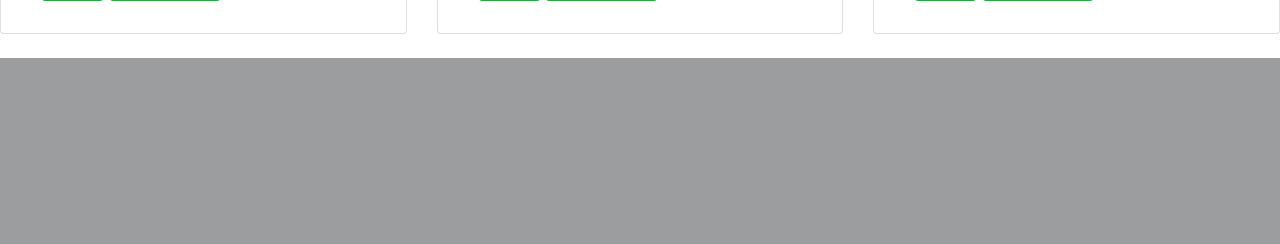
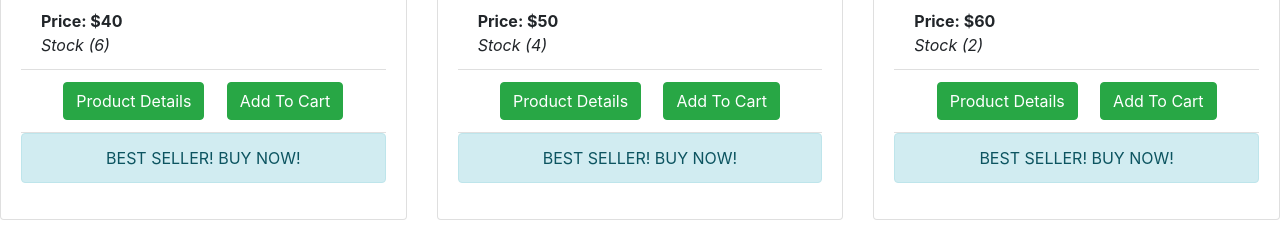
Before and after one commit to JansonSiy/eCommerceApp, a Django app: page /store/mystore/ in a window 1280 px wide. Shown: the part 1250-1494 px from the top of the page. Before the commit the page ends 1308 px from the top, so only its background shows below. Run offline with Django 3.2, Linux system fonts and the light colour scheme; a user stored in the database is signed in; data comes from the database, SQL or seed files in the repository; some libraries are stand-ins or nearby versions.

Commit message:
fixed store template and views

```diff
--- a/eCommerceApp/projectFolder_eCommerceApp/store/static/store/style.css
+++ b/eCommerceApp/projectFolder_eCommerceApp/store/static/store/style.css
@@ -12,7 +12,8 @@ h1, .active {
 }
 
 .imgSize {
-    height: 50vh;
+    height: 45vh;
+    width: 80%;
 }
 
 .imgSizeDetails {
@@ -34,3 +35,14 @@ h1, .active {
 .white {
     color: white;
 }
+
+.textCenter {
+    text-align: center;
+    text-transform: uppercase;
+}
+
+.center {
+    display: flex;
+    align-items: center;
+    justify-content: space-evenly;
+}
--- a/eCommerceApp/projectFolder_eCommerceApp/store/templates/store/mystore.html
+++ b/eCommerceApp/projectFolder_eCommerceApp/store/templates/store/mystore.html
@@ -6,29 +6,28 @@
 <link rel="stylesheet" type="text/css" href="{% static 'store/style.css' %}">
 
 {% block content %}
-    <span class="badge bg-success margin white">user: {{ user.username }}</span>
+    <span class="badge bg-success margin white">user: {{ current_user.username }}</span>
     <div class="row row-cols-1 row-cols-sm-3 g-3">
         {% for product in products %}
             <div class="col">
                 <div class="card">
+                    <div class="alert alert-success textCenter" role="alert"><strong>{{ product.name }}</strong></div>
                     <img src="{{product.image}}" class="card-img-top imgSize" alt="card-grid-image">
                     <div class="card-body">
                         <ul class="list-group list-group-flush">
                             <li class="list-group-item">
-                            <strong>{{ product.name }} ${{ product.price }}</strong>
+                                <strong>Price: ${{ product.price }}</strong>
                                 <br>
                                 <i>Stock ({{ product.quantity }})</i>
                             </li>
                             <li class="list-group-item">
-                            <a class="btn btn-success" href="{% url 'store:details' product.id %}">View</a>
-                            <a class="btn btn-success" href="{% url 'store:addToCart' product.id %}">Add to Cart</a>
+                                <div class="center">
+                                    <a class="btn btn-success" href="{% url 'store:details' product.id %}">Product Details</a>
+                                    <a class="btn btn-success" href="{% url 'store:addToCart' product.id %}">Add To Cart</a>
+                                </div>
                             </li>
                         </ul>
-                    <!-- <form action="{% url 'store:mystore' %}" method=POST>
-                        {% csrf_token %}
-                        <input id='quantity' type="number" value='quantity'>
-                        <input type='submit' value='Add to Cart' class="btn btn-success">
-                    </form> -->
+                        <div class="alert alert-info textCenter" role="alert">Best Seller! Buy Now!</div>
                     </div>
                 </div>
                 <br>
--- a/eCommerceApp/projectFolder_eCommerceApp/store/views.py
+++ b/eCommerceApp/projectFolder_eCommerceApp/store/views.py
@@ -52,7 +52,7 @@ def mystore(request):
     current_user = request.user
     products = Product.objects.all()
 
-    context = {'products': products, 'user': current_user}
+    context = {'products': products, 'current_user': current_user}
 
     return render(request, 'store/mystore.html', context)
 
```
Lines whose indentation alone changed are shown as unchanged.
